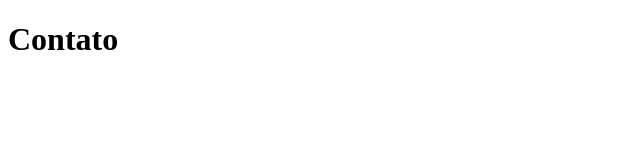
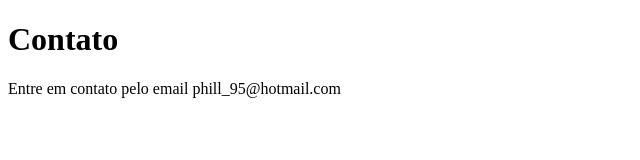
Before and after one commit to FelipeLucca/meus-projetos, a plain HTML site: page contato.html in a window 1280 px wide. Shown: the whole page, without its empty margins (0-640 px from the left). Drawn offline with Linux system fonts and the light colour scheme.

Commit message:
adicionando email de contato

```diff
--- a/contato.html
+++ b/contato.html
@@ -4,9 +4,10 @@
     <meta charset="UTF-8">
     <meta http-equiv="X-UA-Compatible" content="IE=edge">
     <meta name="viewport" content="width=device-width, initial-scale=1.0">
-    <h1>Contato</h1>
+
 </head>
 <body>
-
+    <h1>Contato</h1>
+    <p>Entre em contato pelo email phill_95@hotmail.com</p>
 </body>
 </html>
```
